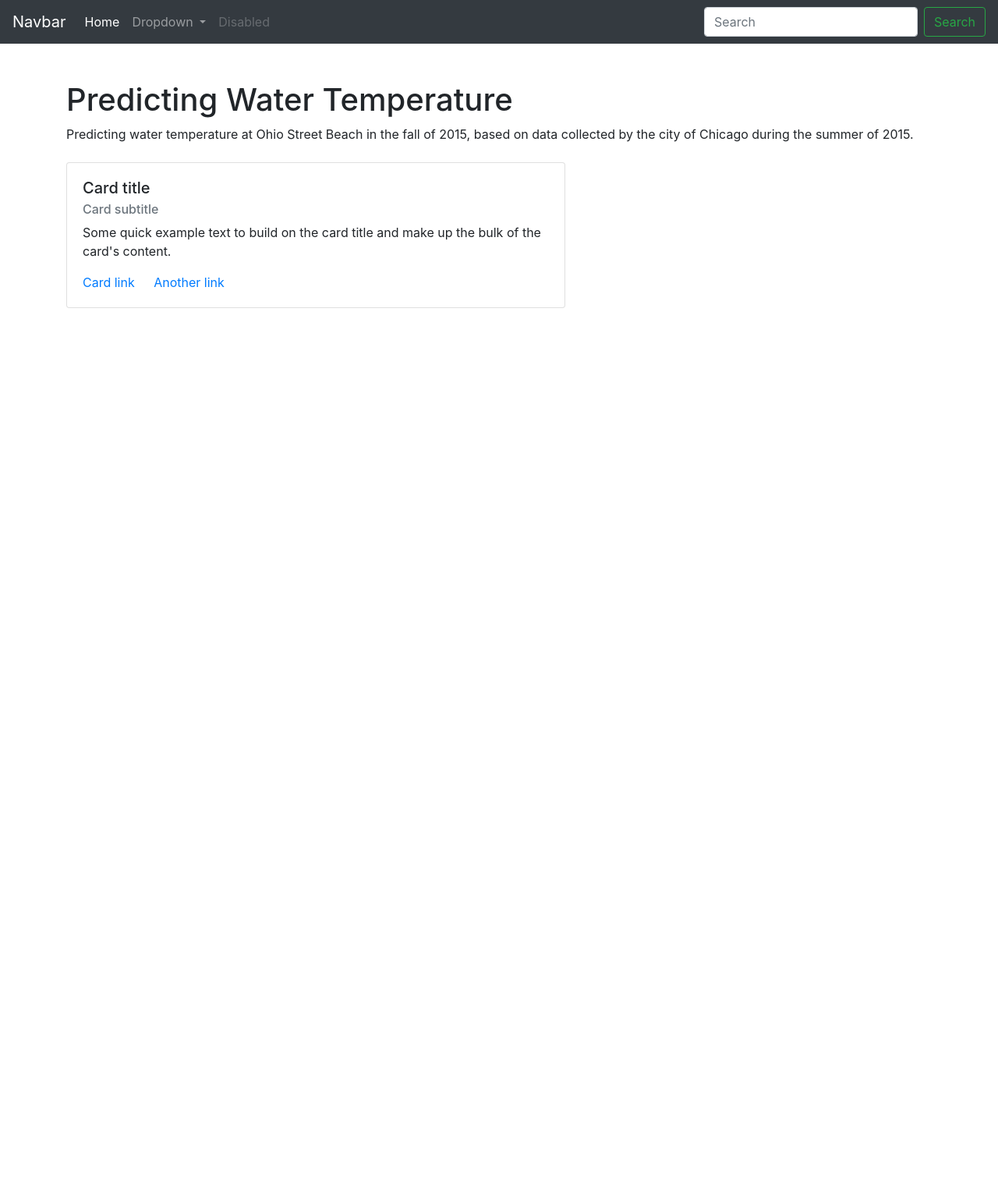
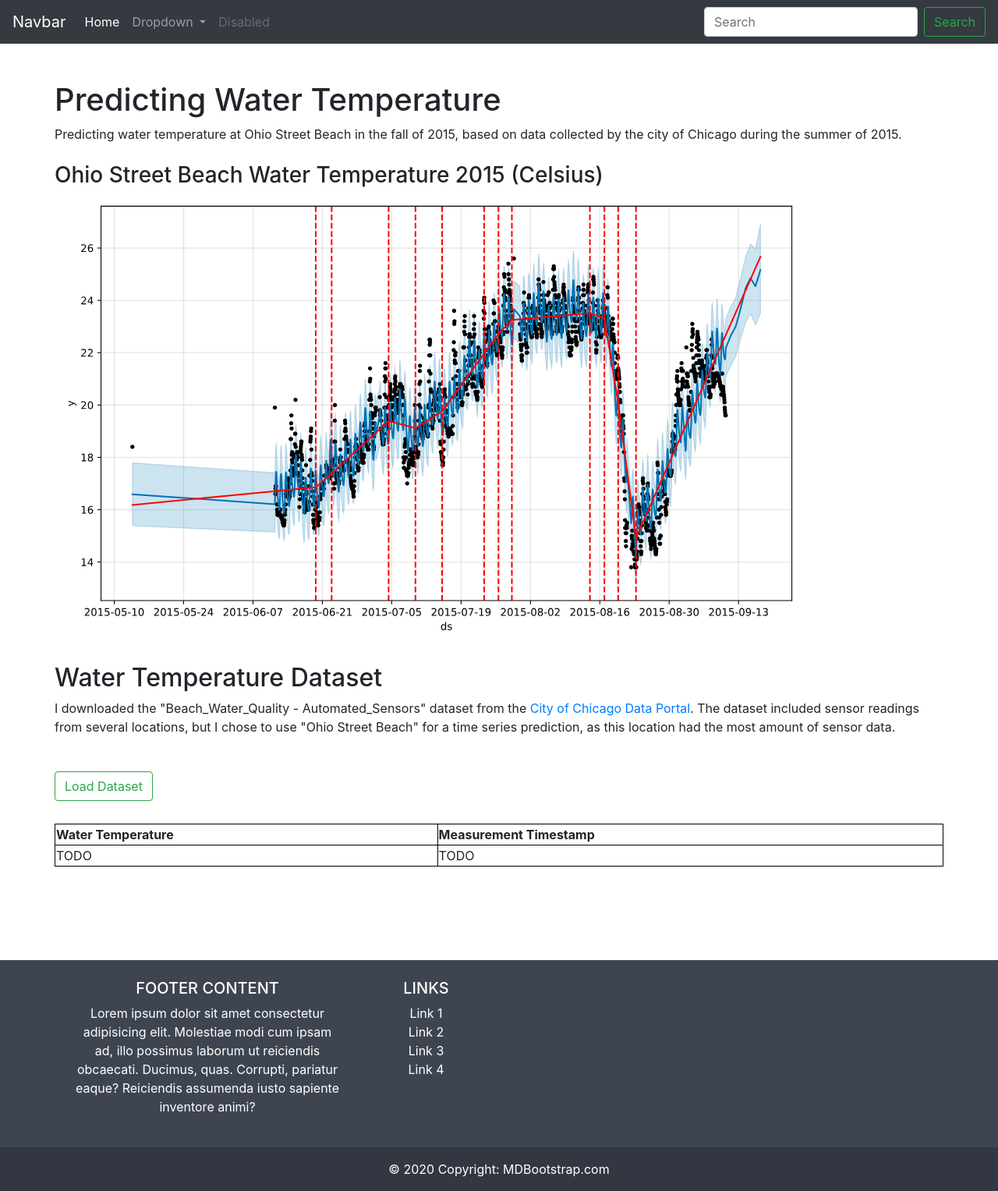
Before and after one commit to danan165/data-analysis-web, a Flask app: page /watertemp in a window 1280 px wide. Shown: the whole page at 78% size. Before the commit the page ends 395 px from the top, so only its background shows below. Run offline with Flask 2, Linux system fonts and the light colour scheme; some libraries are stand-ins or nearby versions.

Commit message:
adding content to water temp time series page

```diff
--- a/server.py
+++ b/server.py
@@ -1,5 +1,7 @@
 import flask
+import pandas as pd
 from flask import Flask, render_template, url_for
+from src import water_temp_time_series_pred
 
 app = Flask(__name__)
 
@@ -12,5 +14,18 @@ def index():
 def watertemp():
     return render_template("watertemp.html")
 
+
+@app.route('/getwatertempdata', methods=['GET'])
+def get_water_temp_data():
+    df = pd.read_csv("data/Beach_Water_Quality_-_Automated_Sensors.csv", parse_dates=['Measurement Timestamp'])
+    cols_to_keep = ["Water Temperature", "Measurement Timestamp"]
+
+    ohio_street_beach_water_temp_df = df[df["Beach Name"] == "Ohio Street Beach"]
+    ohio_street_beach_water_temp_df = ohio_street_beach_water_temp_df[cols_to_keep]
+    ohio_street_beach_water_temp_df = ohio_street_beach_water_temp_df[(ohio_street_beach_water_temp_df['Measurement Timestamp'].dt.year == 2015) \
+                            & (ohio_street_beach_water_temp_df['Measurement Timestamp'] < '09/30/2015')]
+
+    return ohio_street_beach_water_temp_df
+
 if __name__=="__main__":
     app.run()
--- /dev/null
+++ b/static/customstyles.css
@@ -0,0 +1,3 @@
+table, th, td {
+	border: 1px black solid;
+}
--- a/templates/base.html
+++ b/templates/base.html
@@ -8,6 +8,7 @@
         <!-- Bootstrap CSS -->
         <link rel="stylesheet" href="https://stackpath.bootstrapcdn.com/bootstrap/4.5.2/css/bootstrap.min.css" integrity="sha384-JcKb8q3iqJ61gNV9KGb8thSsNjpSL0n8PARn9HuZOnIxN0hoP+VmmDGMN5t9UJ0Z" crossorigin="anonymous">
 
+        <link rel="stylesheet" href="{{ url_for('static', filename='customstyles.css') }}">
         <title>Hello World</title>
     </head>
 
@@ -28,7 +29,7 @@
                     Dropdown
                     </a>
                     <div class="dropdown-menu" aria-labelledby="navbarDropdown">
-                    <a class="dropdown-item" href="/about">About</a>
+                    <a class="dropdown-item" href="#">Action</a>
                     <a class="dropdown-item" href="#">Another action</a>
                     <div class="dropdown-divider"></div>
                     <a class="dropdown-item" href="#">Something else here</a>
@@ -58,4 +59,74 @@
         <script src="https://stackpath.bootstrapcdn.com/bootstrap/4.5.2/js/bootstrap.min.js" integrity="sha384-B4gt1jrGC7Jh4AgTPSdUtOBvfO8shuf57BaghqFfPlYxofvL8/KUEfYiJOMMV+rV" crossorigin="anonymous"></script>
     </body>
 
+    <br><br><br><br><br>
+
+    <!-- Footer -->
+    <footer
+            class="text-center text-lg-start text-white"
+            style="background-color: #3e4551"
+            >
+      <!-- Grid container -->
+      <div class="container p-4 pb-0">
+        <!-- Section: Links -->
+        <section class="">
+          <!--Grid row-->
+          <div class="row">
+            <!--Grid column-->
+            <div class="col-lg-4 col-md-6 mb-4 mb-md-0">
+              <h5 class="text-uppercase">FOOTER CONTENT</h5>
+
+              <p>
+                Lorem ipsum dolor sit amet consectetur adipisicing elit.
+                Molestiae modi cum ipsam ad, illo possimus laborum ut
+                reiciendis obcaecati. Ducimus, quas. Corrupti, pariatur eaque?
+                Reiciendis assumenda iusto sapiente inventore animi?
+              </p>
+            </div>
+            <!--Grid column-->
+
+            <!--Grid column-->
+            <div class="col-lg-2 col-md-6 mb-4 mb-md-0">
+              <h5 class="text-uppercase">Links</h5>
+
+              <ul class="list-unstyled mb-0">
+                <li>
+                  <a href="#!" class="text-white">Link 1</a>
+                </li>
+                <li>
+                  <a href="#!" class="text-white">Link 2</a>
+                </li>
+                <li>
+                  <a href="#!" class="text-white">Link 3</a>
+                </li>
+                <li>
+                  <a href="#!" class="text-white">Link 4</a>
+                </li>
+              </ul>
+            </div>
+            <!--Grid column-->
+
+          </div>
+          <!--Grid row-->
+        </section>
+        <!-- Section: Links -->
+
+
+      </div>
+      <!-- Grid container -->
+
+      <!-- Copyright -->
+      <div
+           class="text-center p-3"
+           style="background-color: rgba(0, 0, 0, 0.2)"
+           >
+        © 2020 Copyright:
+        <a class="text-white" href="https://mdbootstrap.com/"
+           >MDBootstrap.com</a
+          >
+      </div>
+      <!-- Copyright -->
+    </footer>
+    <!-- Footer -->
+
 </html>
--- a/templates/watertemp.html
+++ b/templates/watertemp.html
@@ -3,27 +3,42 @@
 {% block content %}
 <br><br>
 <div class="container">
-<div class="row align-items-start">
-    <div class="col">
-    <h1>Predicting Water Temperature</h1>
-    Predicting water temperature at Ohio Street Beach in the fall of 2015, based on data collected by the city of Chicago during the summer of 2015.
+    <!-- Project Description -->
+    <div class="row align-items-center">
+        <h1>Predicting Water Temperature</h1>
+        Predicting water temperature at Ohio Street Beach in the fall of 2015, based on data collected by the city of Chicago during the summer of 2015.
     </div>
-</div>
-<br>
-<div class="row align-items-center">
-    <div class="col">
-        <div class="card" style="width: 40rem;">
-        <div class="card-body">
-            <h5 class="card-title">Card title</h5>
-            <h6 class="card-subtitle mb-2 text-muted">Card subtitle</h6>
-            <p class="card-text">Some quick example text to build on the card title and make up the bulk of the card's content.</p>
-            <a href="#" class="card-link">Card link</a>
-            <a href="#" class="card-link">Another link</a>
-        </div>
-        </div>
+    <br>
+
+    <!-- Project -->
+    <div class="row align-items-center">
+        <h3>Ohio Street Beach Water Temperature 2015 (Celsius)</h3>
+        <img src="{{url_for('static', filename='water_temp_pred_plot.svg')}}"/>
     </div>
-</div>
-<br>
+    <br>
+    <div class="row align-items-center">
+        <h2>Water Temperature Dataset</h2>
+        <p id="water_temp_dataset_description">
+            I downloaded the "Beach_Water_Quality - Automated_Sensors" dataset from the <a href="https://data.cityofchicago.org/">City of Chicago Data Portal</a>.
+            The dataset included sensor readings from several locations, but I chose to use "Ohio Street Beach" for a time series prediction, as this location had the most amount of sensor data.
+        </p>
+
+        <button class="btn btn-outline-success my-2 my-sm-0" onclick="">Load Dataset</button>
+
+        <div></div>
+        <br><br><br><br>
+
+        <table style="width:100%" id="ohio_street_water_temp_dataset">
+            <tr>
+                <th>Water Temperature</th>
+                <th>Measurement Timestamp</th>
+            </tr>
+            <tr>
+                <td>TODO</td>
+                <td>TODO</td>
+            </tr>
+        </table>
+    </div>
 </div>
 
 {% endblock %}
```
Also changed, not shown: src/beach_water_analysis.py (+32 -6 lines), static/navbar.html (deleted, +0 -32 lines), static/water_temp_pred_plot.svg (added).
